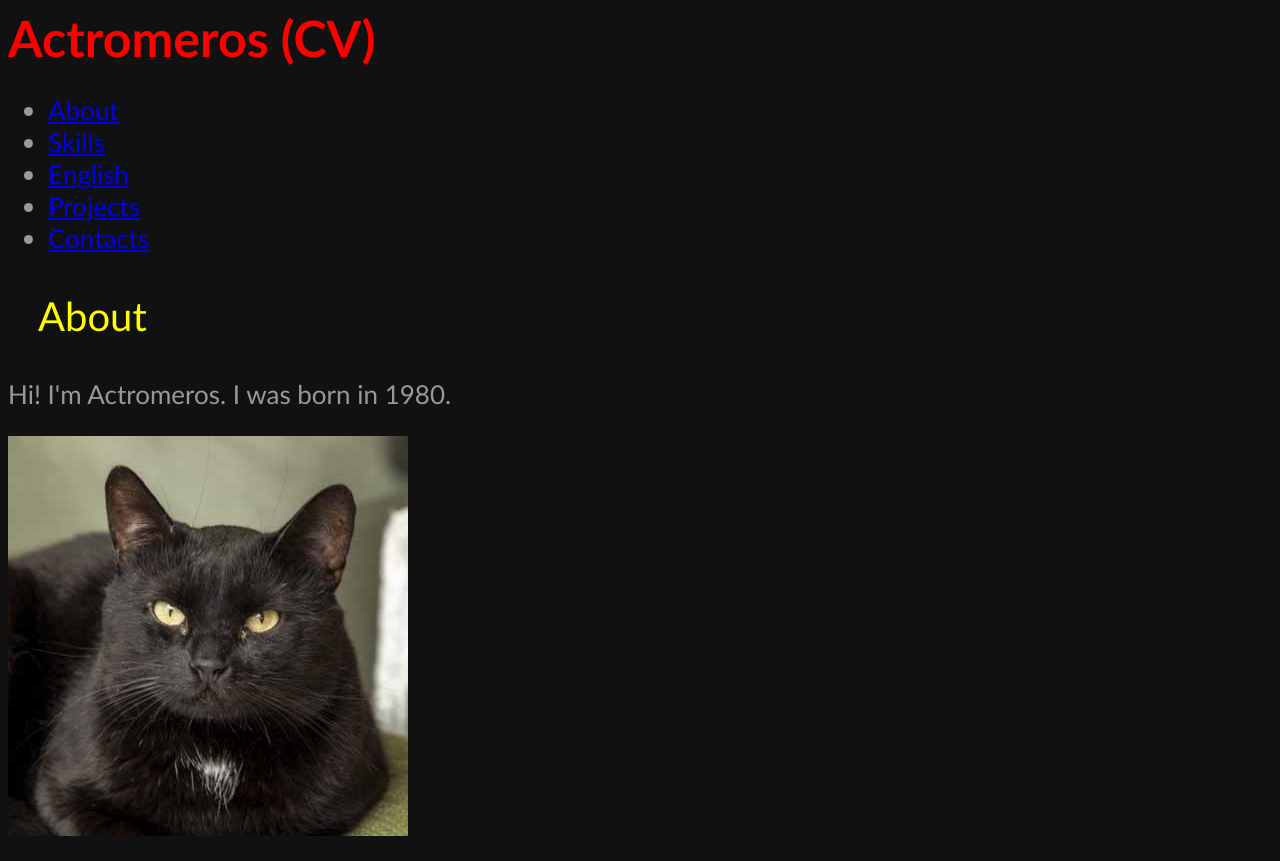
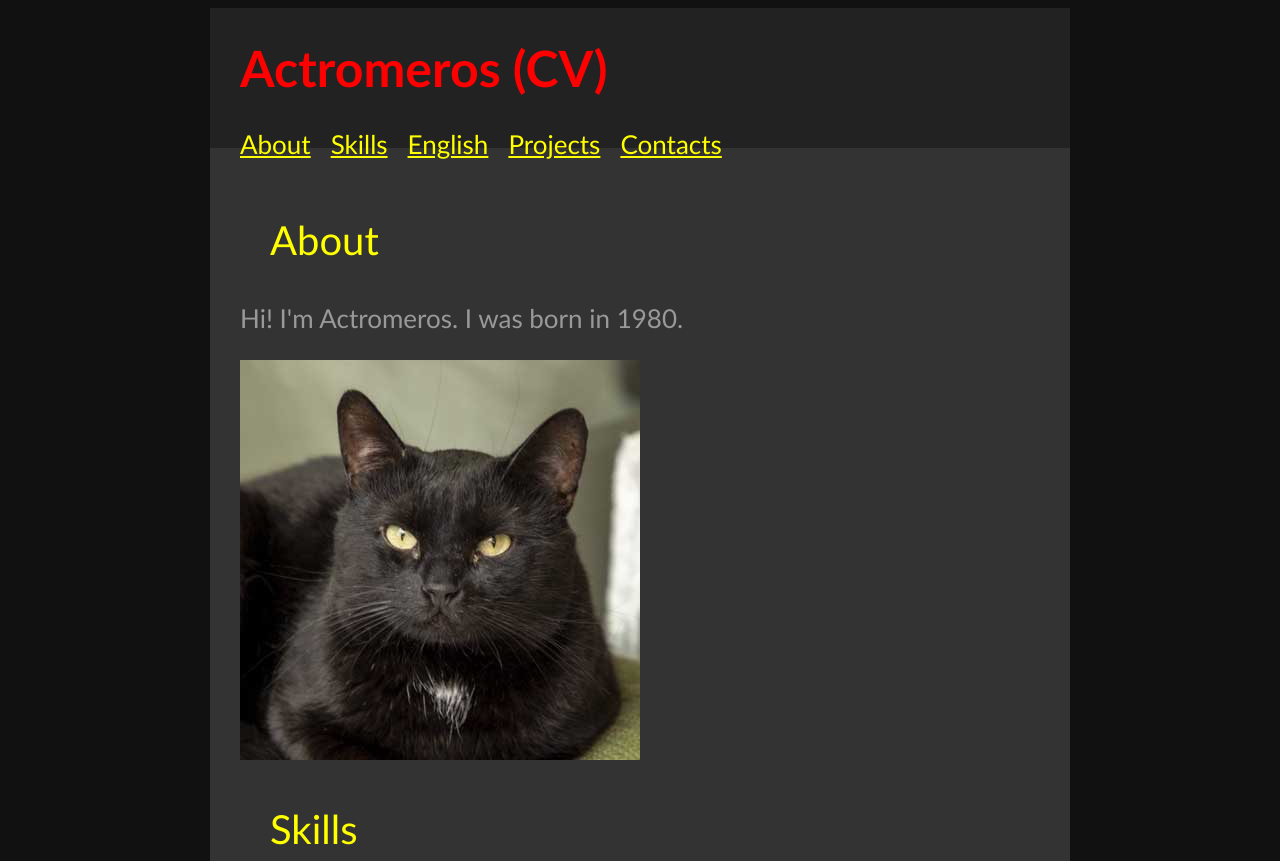
Before and after one commit to Actromeros/rsschool-cv, a plain HTML site: page index.html in a window 1280 px wide. Shown: the top 861 px of the page. Drawn offline with Linux system fonts and the light colour scheme.

Commit message:
feat: change style.css

```diff
--- a/style.css
+++ b/style.css
@@ -3,3 +3,12 @@
 body {font: 26px Calibri; background-color: #111111; color:#999999;}
 h1 {font-size:50px; padding:0; margin:0; color:#FF0000;}
 h2 {font:40px Calibri; color:#162C38; color:#FFFF00; padding:5px 5px 5px 30px;}
+a {color:#FFFF00;}
+
+main, header, footer {width:800px; margin:0 auto; padding:30px;}
+header {background-color:#222222;}
+main {background-color:#333333;}
+footer {background-color:#444444;}
+
+nav ul {margin:20px 0; padding:0;}
+nav ul li {display:block; float:left; padding: 10px 20px 10px 0; margin:0;}
```
